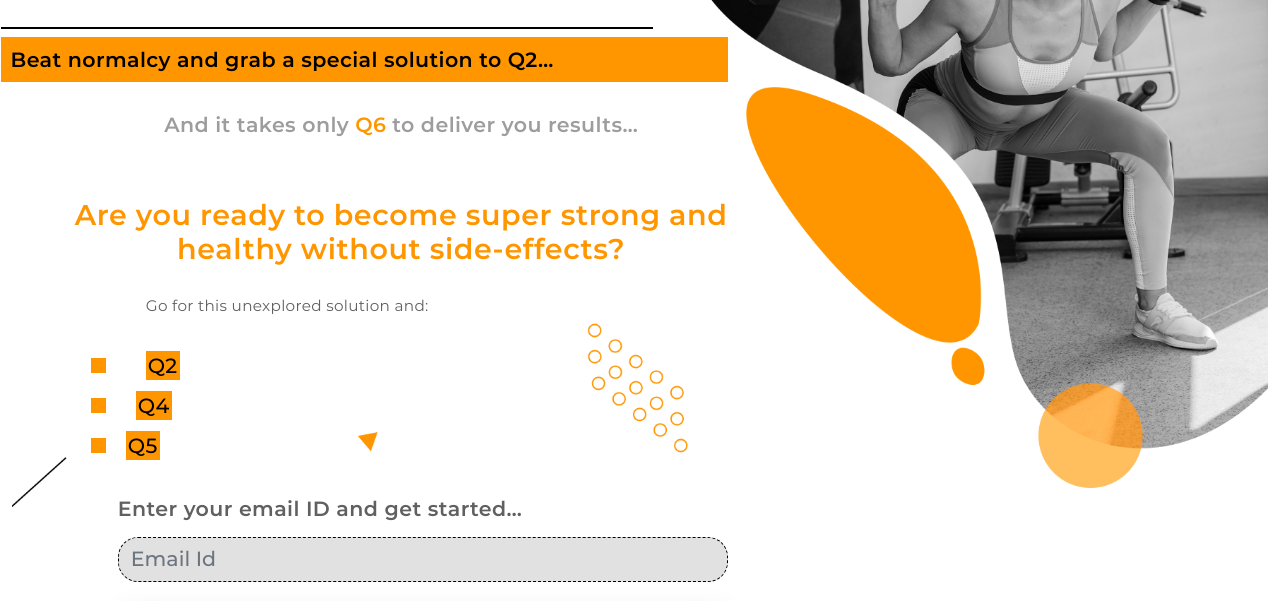
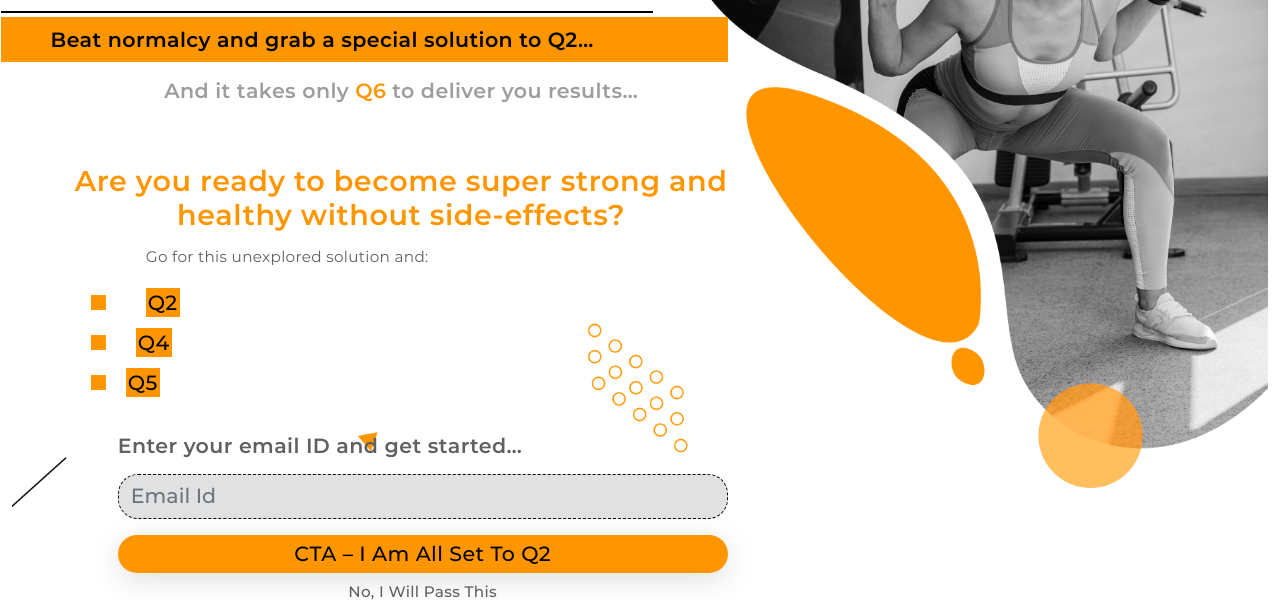
Before and after one commit to mahimayadav24/Figma.github.io, a plain HTML site: page index.html in a window 1280 px wide. Shown: the part 199-800 px from the top of the page. Drawn offline with nearby package versions, Linux system fonts and the light colour scheme.

Commit message:
style.css

```diff
--- a/CSS/style.css
+++ b/CSS/style.css
@@ -1,10 +1,3 @@
-/*
-* Prefixed by https://autoprefixer.github.io
-* PostCSS: v8.3.6,
-* Autoprefixer: v10.3.1
-* Browsers: last 4 version
-*/
-
 @font-face {
     font-family: Montserrat__bold;
     src: url('../fonts/Montserrat/Montserrat-Bold.ttf');
@@ -116,17 +109,18 @@ body, html {
 
 .bottom__line {
     border-top: 2px solid #000000;
-    -webkit-transform: translateY(22px);
-    -ms-transform: translateY(22px);
-    transform: translateY(22px);
+    -webkit-transform: translateY(6px);
+    -ms-transform: translateY(6px);
+    transform: translateY(6px);
     margin-left: -4.64rem;
     width: 100%;
 }
 
 .Para__text {
     background-color: #FF9600;
-    margin: 30px 0px 30px 0px;
+    margin: 10px 0px 10px 0px;
     margin-left: -4.64rem;
+    padding: 0px 0px 0px 40px;
 }
 
 .Para__text p {
@@ -172,6 +166,9 @@ body, html {
     .bottom__line {
         margin-left: 0.1rem;
     }
+    .Para__text {
+        padding: 0px 0px 0px 8px;
+    }
 }
 
 @media screen and (max-width: 320px) {
@@ -184,7 +181,7 @@ body, html {
 }
 
 .Text__gray {
-    margin: 30px 0px 30px 0px;
+    margin: 0px 0px 30px 0px;
 }
 
 .Text__gray p {
@@ -233,7 +230,7 @@ body, html {
 }
 
 .Make__text {
-    margin: 60px 0px 30px 0px;
+    margin: 60px 0px 10px 0px;
 }
 
 @media screen and (max-width:1080px) {
@@ -253,7 +250,7 @@ body, html {
 
 .Text {
     padding: 0px 10px 0px 10px;
-    margin: 30px 0px 30px 0px;
+    margin: 15px 0px 0px 0px;
 }
 
 .Text p {
@@ -285,7 +282,7 @@ body, html {
 /* listing Starts here */
 
 .Listing {
-    margin: 30px 0px 30px 0px;
+    margin: 0px 0px 30px 0px;
 }
 
 .Listing li {
@@ -360,7 +357,7 @@ body, html {
 }
 
 .Email__text {
-    margin: 30px 0px 30px 0px;
+    margin: 20px 0px 0px 0px;
 }
 
 .Email__text p {
@@ -422,7 +419,7 @@ input[type="email"] {
     -webkit-transition: .3s ease-in;
     -o-transition: .3s ease-in;
     transition: .3s ease-in;
-    margin: 10px 0px 10px 0px;
+    margin: 0px 0px 10px 0px;
     -webkit-box-shadow: rgba(100, 100, 111, 0.2) 0px 7px 29px 0px;
     box-shadow: rgba(100, 100, 111, 0.2) 0px 7px 29px 0px;
 }
```
